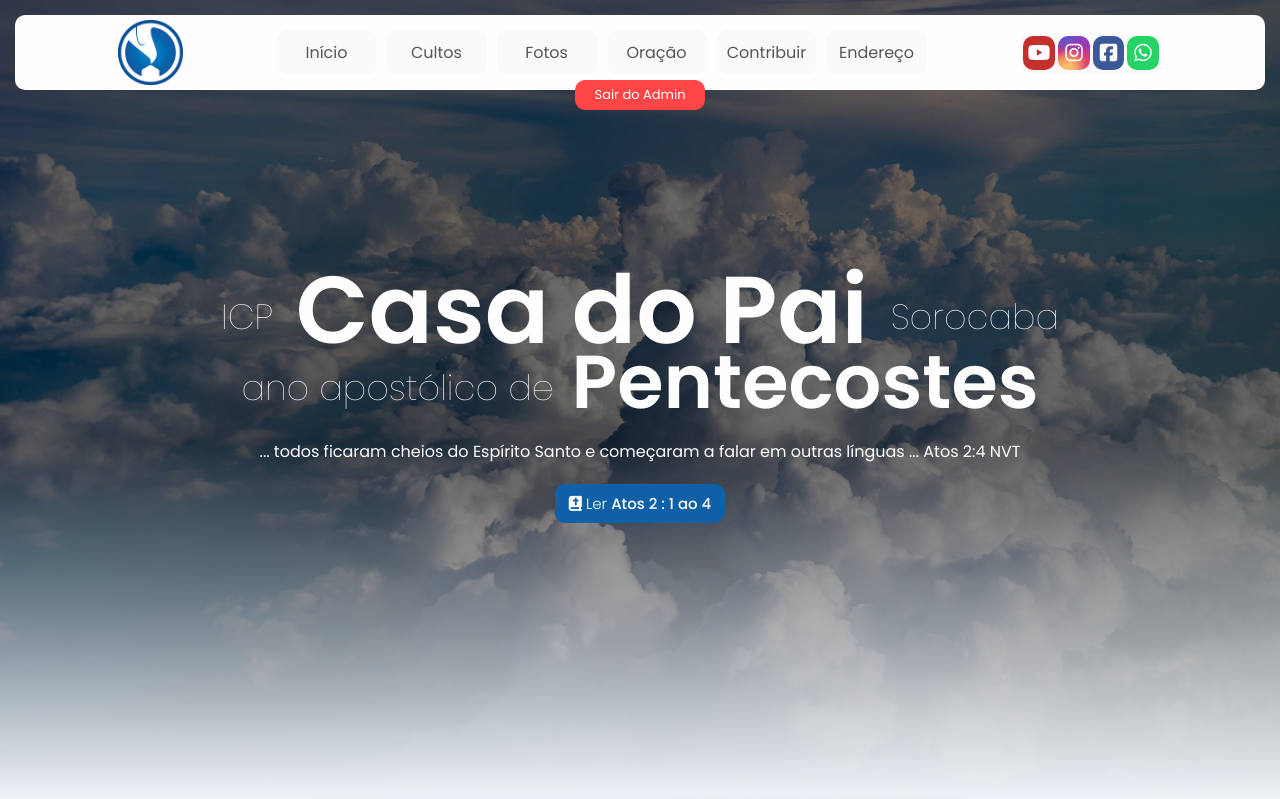
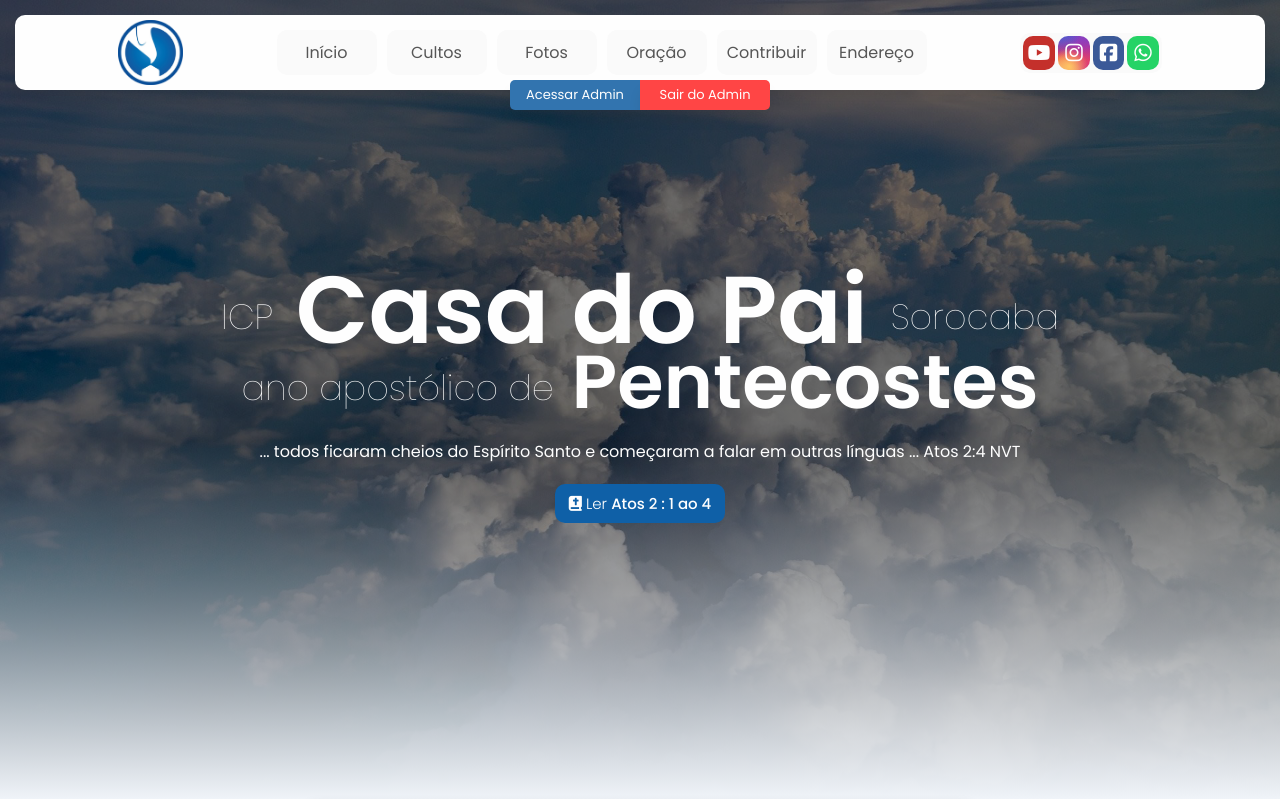
Before and after one commit to wesleyaguiarlopes/site-icp-casa-do-pai-sorocaba, a PHP site: page /index.php in a window 1280 px wide. Shown: the top 799 px of the page. Run offline with PHP 8.4, Linux system fonts and the light colour scheme; the visitor is signed in with stand-in values (Sample User, id 1); data that the repository does not hold is empty; some libraries are stand-ins or nearby versions.

Commit message:
Adds the button that directs to the site management screen. Adjusts some session settings

```diff
--- a/assets/css/header.css
+++ b/assets/css/header.css
@@ -9,6 +9,7 @@
     border-radius: 10px;
     width: calc(100% - 30px);
     background-color: var(--color-level3);
+    box-shadow: 0px 10px 15px -3px rgba(0,0,0,0.1);
 
     .container-menu {
         height: 100%;
@@ -46,6 +47,7 @@
                         text-decoration: none;
                         color: var(--color-level0);
                         text-transform: capitalize;
+                        transition: background-color 1s;
                     }
                 }
 
@@ -147,27 +149,41 @@
         display: block;
     }
 
-    .btn-admin-logoff {
-        display:block;
+    #admin-button-bar {
+        display: flex;
+        justify-content: center;
+
+        .btn-admin-logged-in, .btn-admin-logoff {
+            top: -10px;
             width: 130px;
-        background-color: #ff4545;
+            padding: 5px;
+            font-size: 13px;
+            position: relative;
+            text-align: center;
             text-decoration: none;
             color: var(--color-level3);
-        padding: 5px;
-        border-radius: 10px;
-        text-align: center;
-        margin: 0 auto;
-        position: relative;
-        top: -10px;
-        font-size: 13px;
+            box-shadow: 0px 10px 15px -3px rgba(0,0,0,0.1);
+        }
+
+        .btn-admin-logged-in {
+            background-color: #3274af;
+            border-radius: 5px 0 0 5px;
+        }
+
+        .btn-admin-logoff {
+            background-color: #ff4545;
+            border-radius: 0 5px 5px 0;
+        }
+
+        .btn-admin-logged-in:hover {
+            background-color: #0f60a7;
         }
 
         .btn-admin-logoff:hover {
-        font-weight: 500;
             background-color: #ff0000;
         }
     }
-
+}
 
 /* RESPONSIVE */
 
@@ -240,9 +256,12 @@
             }
         }
 
-        .btn-admin-logoff {
+        #admin-button-bar {
+
+            .btn-admin-logged-in, .btn-admin-logoff {
                 font-size: 11px;
                 width: 95px;
             }
         }
     }
+}
--- a/assets/php/include/header.php
+++ b/assets/php/include/header.php
@@ -1,12 +1,17 @@
 <?php
-    session_start();
+    // se não existe sessão ativa
+    if(!isset($_SESSION)){
+        session_start();
+    }
 
-    if(!$_SESSION['username'] == true){
+    if(!$_SESSION){
         echo "
             <style>
                 #navigation-menu {
-                    .btn-admin-logoff {
-                        display: none;
+                    #admin-button-bar {
+                        .btn-admin-logged-in, .btn-admin-logoff {
+                            display: none;
+                        }
                     }
                 }
             </style>
@@ -48,4 +53,7 @@
         <li class="mobile-nav-items border-bottom"><a href="/#local">Ver o Mapa</a></li>
     </ul>
 </div>
-<a class="btn-admin-logoff" href="assets/php/logoff" title="Sair do Acesso ao gerenciamento do site">Sair do Admin</a>
+<div id="admin-button-bar">
+    <a class="btn-admin-logged-in" href="admin" title="Ir para o gerenciamento do site">Acessar Admin</a>
+    <a class="btn-admin-logoff" href="assets/php/logoff" title="Sair do Acesso ao gerenciamento do site">Sair do Admin</a>
+</div>
```
Lines whose indentation alone changed are shown as unchanged.
